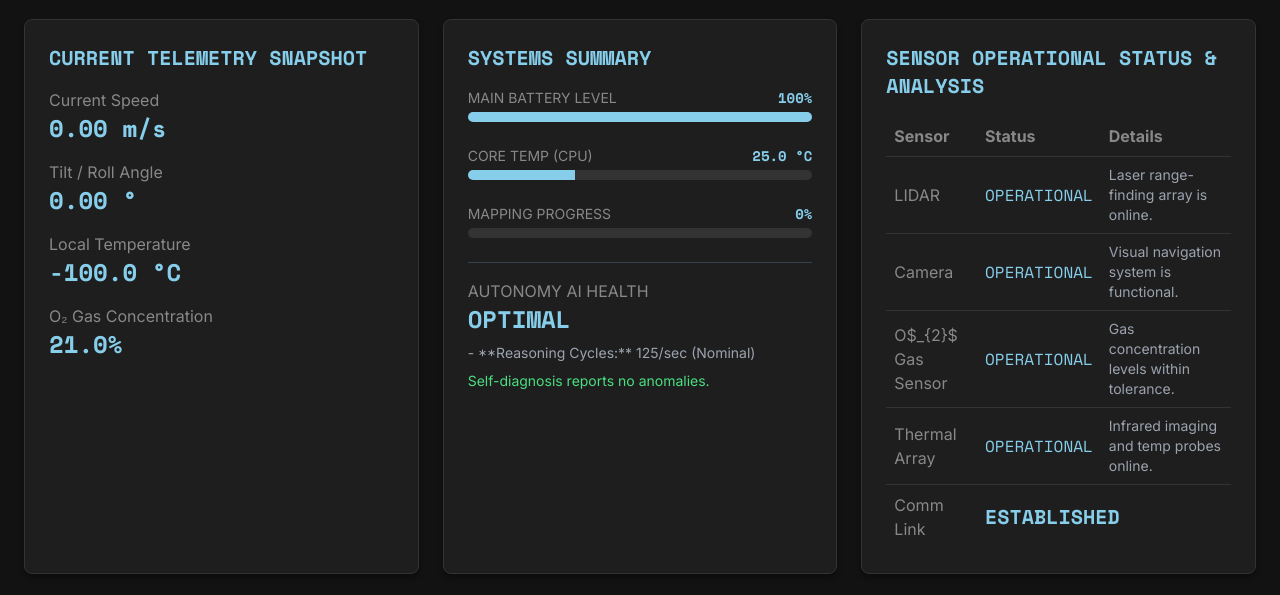
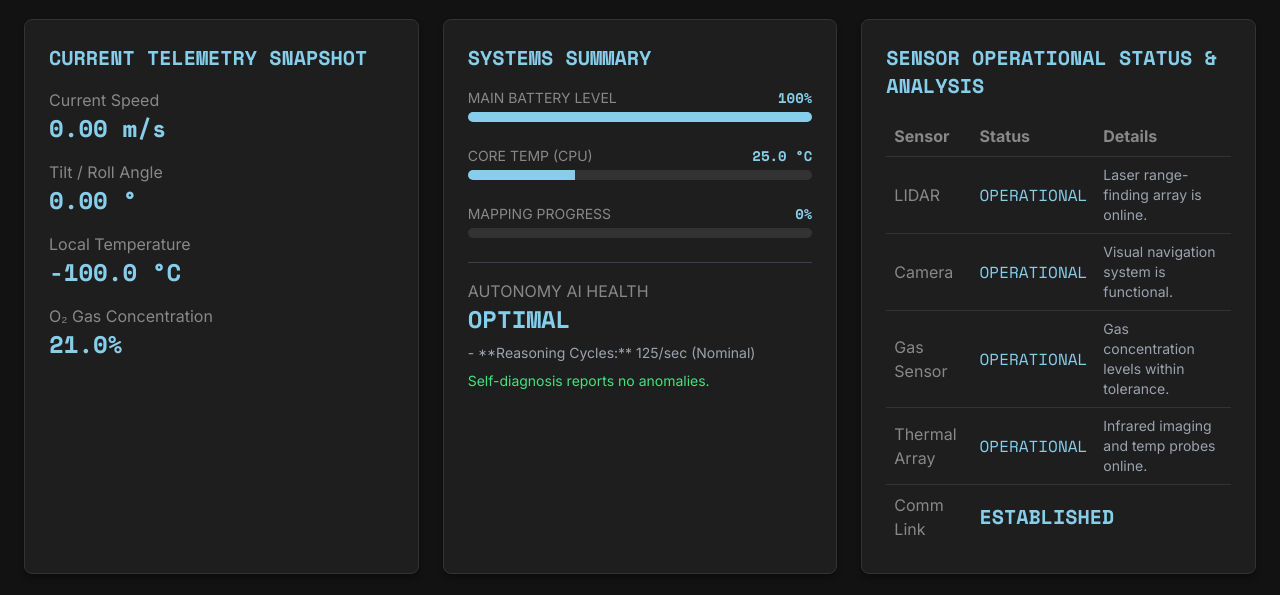
Before and after one commit to PRAJEET06/lunar-robot-UI, a plain HTML site: page index.html in a window 1280 px wide. Both pictures are taken after a click on the button "System Monitoring". Shown: the part 143-738 px from the top of the page. Drawn offline with nearby package versions, Linux system fonts and the light colour scheme.

Commit message:
Update index.html
Basic typo changes

```diff
--- a/index.html
+++ b/index.html
@@ -620,7 +620,7 @@
                                 <td class="text-sm text-gray-400">Visual navigation system is functional.</td>
                             </tr>
                             <tr>
-                                <td class="data-label">O$_{2}$ Gas Sensor</td>
+                                <td class="data-label">Gas Sensor</td>
                                 <td><span id="mon-o2-sensor-health" class="alert-nominal data-value">OPERATIONAL</span></td>
                                 <td class="text-sm text-gray-400">Gas concentration levels within tolerance.</td>
                             </tr>
```
